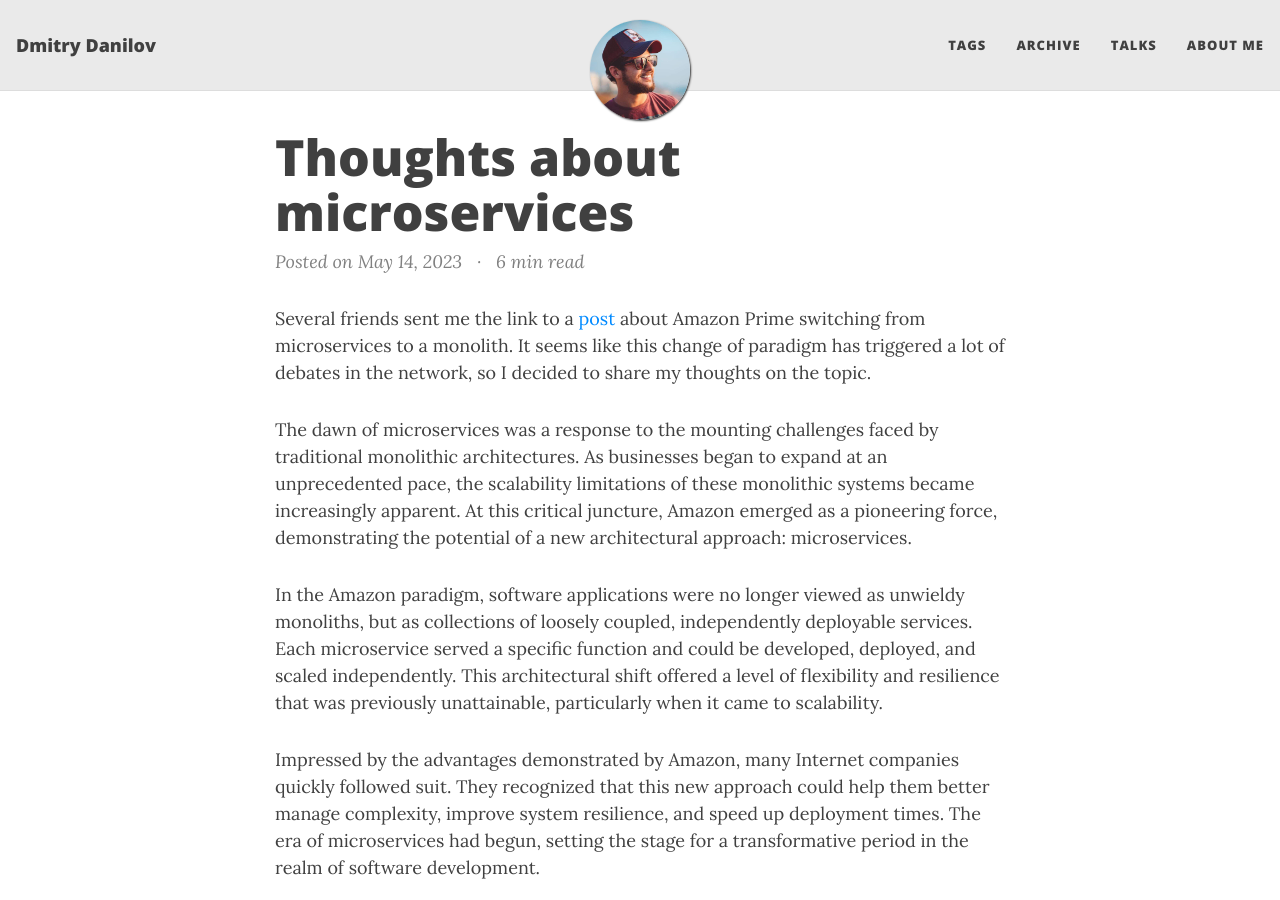
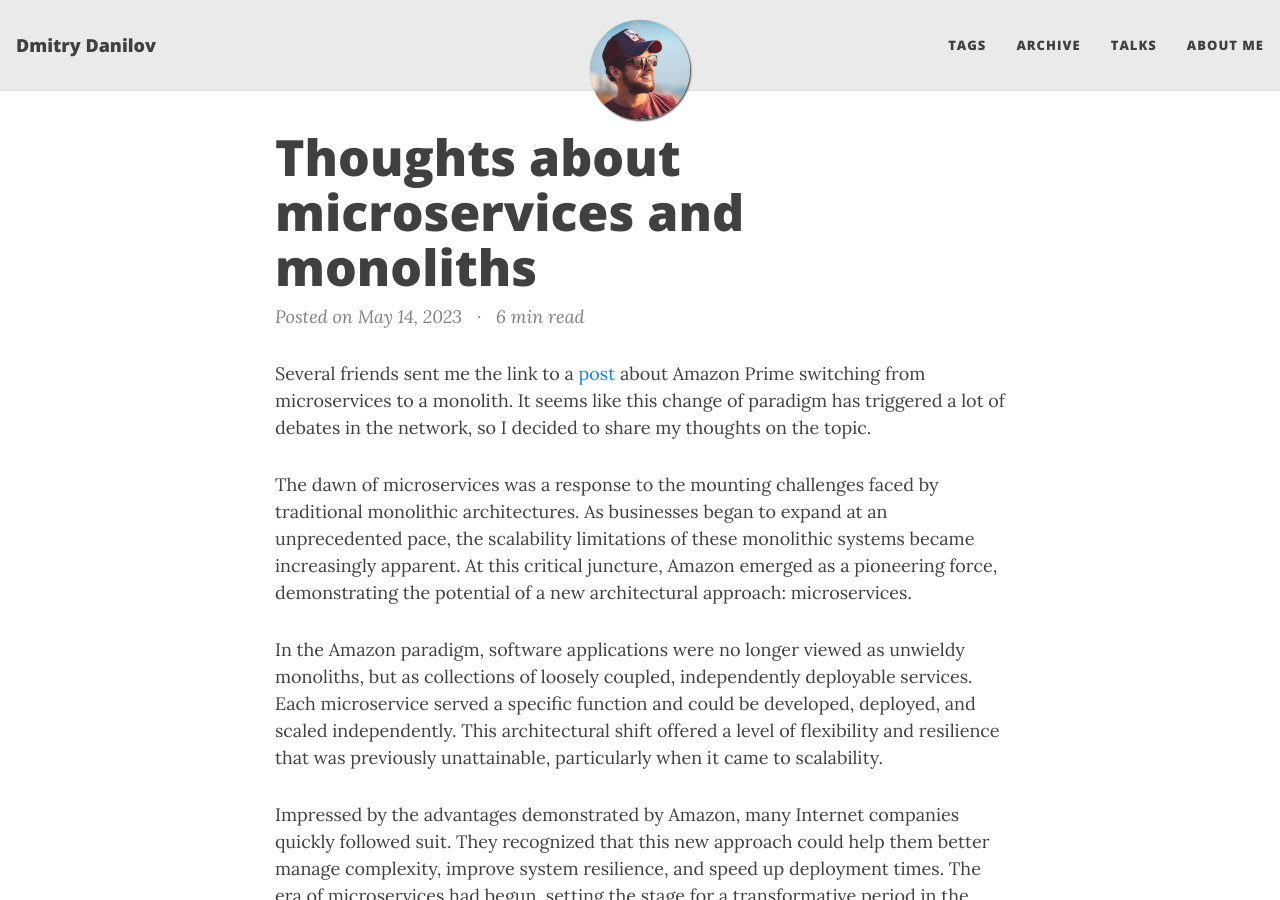
Before and after one commit to f-squirrel/f-squirrel.github.io, a Jekyll site: the page built from _posts/2023-05-14-thoughts-about-microservices.md, in a window 1280 px wide and 900 px high. Built offline with Jekyll 4.4.1, drawn with Linux system fonts in a browser that asks for light colours; nearby versions of some CDN libraries; some of the changed text lies outside the part shown.

Commit message:
post: change title

```diff
--- a/_posts/2023-05-14-thoughts-about-microservices.md
+++ b/_posts/2023-05-14-thoughts-about-microservices.md
@@ -1,8 +1,8 @@
 ---
-title: Thoughts about microservices
+title: Thoughts about microservices and monoliths
 published: true
 permalink: "/thoughts-about-microservices"
-tags: [design, archirecture, microservices]
+tags: design, architecture, microservices]
 readtime: true
 comments: false
 ---
```
